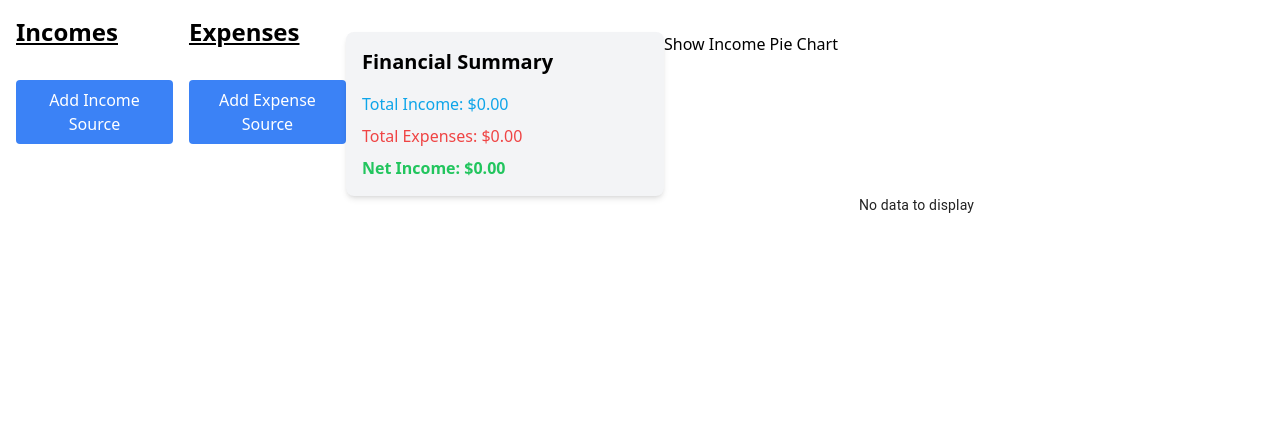
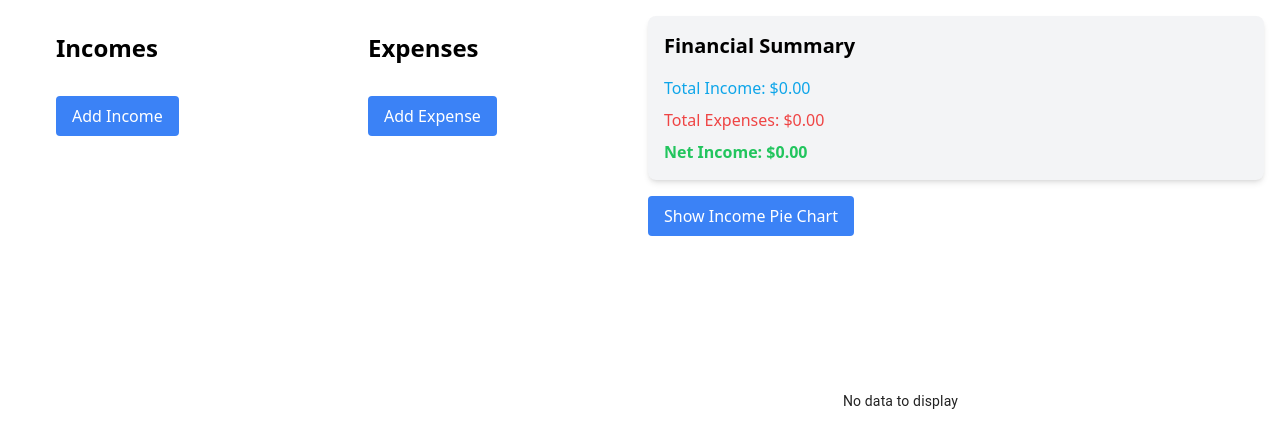
Before and after one commit to cto234/budget, a React (Create React App) app: page / in a window 1280 px wide. Shown: the top 448 px of the page. Built offline with nearby package versions, Linux system fonts and the light colour scheme.

Commit message:
Fixed formatting for main components. Began styling.

```diff
--- a/package.json
+++ b/package.json
@@ -5,6 +5,9 @@
   "dependencies": {
     "@emotion/react": "^11.11.4",
     "@emotion/styled": "^11.11.5",
+    "@fortawesome/fontawesome-svg-core": "^6.5.2",
+    "@fortawesome/free-solid-svg-icons": "^6.5.2",
+    "@fortawesome/react-fontawesome": "^0.2.2",
     "@mui/material": "^5.15.19",
     "@mui/x-charts": "^7.6.2",
     "@testing-library/jest-dom": "^5.17.0",
--- a/src/components/AddExpenseButton/AddExpenseButton.js
+++ b/src/components/AddExpenseButton/AddExpenseButton.js
@@ -1,4 +1,6 @@
 import React, { useState, useEffect } from 'react';
+import { FontAwesomeIcon } from '@fortawesome/react-fontawesome';
+import { faTrash } from '@fortawesome/free-solid-svg-icons';
 
 const AddExpenseButton = ({ source, onRemove, onUpdate }) => {
     const [title, setTitle] = useState(source.title || '');
@@ -26,25 +28,27 @@ const AddExpenseButton = ({ source, onRemove, onUpdate }) => {
     };
 
     return (
-        <div className="addExpenseButtonContainer">
+        <div className="flex items-center border border-gray-300 p-2 mb-2 rounded bg-gray-100">
+            <div className='flex-grow flex items-center space-x-2'>
                 <input
-                className="expenseTitleInput"
+                    className="border border-gray-300 p-1 rounded outline-none text-sm w-20"
                     type="text"
-                placeholder="Enter title"
+                    placeholder="Title"
                     value={title}
                     onChange={handleTitleChange}
                 />
                 <input
-                className="expenseInput"
+                    className="p-1 rounded outline-none text-sm border border-gray-300 w-20"
                     type="number"
                     step="0.01"
-                placeholder="Enter amount"
+                    placeholder="Amount"
                     value={amount}
                     onChange={handleAmountChange}
                 />
-            <button className="removeButton" onClick={handleRemove}>
-                Remove
+                <button className="ml-2 text-red-600" onClick={handleRemove}>
+                    <FontAwesomeIcon icon={faTrash} />
                 </button>
+            </div>
         </div>
     );
 };
--- a/src/components/AddIncomeButton/AddIncomeButton.js
+++ b/src/components/AddIncomeButton/AddIncomeButton.js
@@ -1,4 +1,6 @@
 import React, { useState, useEffect } from 'react';
+import { FontAwesomeIcon } from '@fortawesome/react-fontawesome';
+import { faTrash } from '@fortawesome/free-solid-svg-icons';
 
 const AddIncomeButton = ({ source, onRemove, onUpdate }) => {
     const [title, setTitle] = useState(source.title || '');
@@ -26,24 +28,26 @@ const AddIncomeButton = ({ source, onRemove, onUpdate }) => {
     };
 
     return (
-        <div className="addIncomeButtonContainer">
+        <div className="flex items-center border border-gray-300 p-2 mb-2 rounded bg-gray-100">
+            <div className="flex-grow flex items-center space-x-2">
                 <input
-                className="IncomeTitleInput"
                     type="text"
-                placeholder="Enter title"
+                    className="border border-gray-300 p-1 rounded outline-none text-sm w-20"
+                    placeholder="Title"
                     value={title}
                     onChange={handleTitleChange}
                 />
                 <input
-                className="IncomeInput"
                     type="number"
                     step="0.01"
-                placeholder="Enter amount"
+                    className="border border-gray-300 p-1 rounded outline-none text-sm w-20"
+                    placeholder="Amount"
                     value={amount}
                     onChange={handleAmountChange}
                 />
-            <button className="removeButton" onClick={handleRemove}>
-                Remove
+            </div>
+            <button className="ml-2 text-red-600" onClick={handleRemove}>
+                <FontAwesomeIcon icon={faTrash} />
             </button>
         </div>
     );
--- a/src/components/ExpenseTracker/ExpenseTracker.js
+++ b/src/components/ExpenseTracker/ExpenseTracker.js
@@ -3,7 +3,7 @@ import AddExpenseButton from '../AddExpenseButton/AddExpenseButton';
 
 const ExpenseTracker = ({ expenseSources, addExpenseSource, removeExpenseSource, updateExpenseSource, totalExpenses }) => {
     return (
-        <div className="expenseTracker">
+        <div className="max-w-md w-64 mx-auto p-4">
             <h1 className="text-2xl font-bold mb-4">Expenses</h1>
             {expenseSources.map((source) => (
                 <AddExpenseButton
@@ -21,7 +21,7 @@ const ExpenseTracker = ({ expenseSources, addExpenseSource, removeExpenseSource,
                 className="mt-4 px-4 py-2 bg-blue-500 text-white rounded hover:bg-blue-600 focus:outline-none focus:ring-2 focus:ring-blue-300"
                 onClick={addExpenseSource}
             >
-                Add Expense Source
+                Add Expense
             </button>
         </div>
     );
--- a/src/components/FinanceManager/FinanceManager.js
+++ b/src/components/FinanceManager/FinanceManager.js
@@ -86,8 +86,9 @@ const FinanceManager = () => {
           }));
 
     return (
-        <div className="flex justify-between p-4">
-            <div className="w-1/2 pr-2 underline">
+        <div className="flex p-4">
+            <div className="w-1/2 flex pr-2 space-x-2">
+                <div className="w-1/2 h-screen overflow-y-auto">
                     <IncomeTracker
                         incomeSources={incomeSources}
                         addIncomeSource={addIncomeSource}
@@ -96,7 +97,7 @@ const FinanceManager = () => {
                         totalIncome={totalIncome}
                     />
                 </div>
-            <div className="w-1/2 pl-2 underline">
+                <div className="w-1/2 h-screen overflow-y-auto">
                     <ExpenseTracker
                         expenseSources={expenseSources}
                         addExpenseSource={addExpenseSource}
@@ -105,11 +106,16 @@ const FinanceManager = () => {
                         totalExpenses={totalExpenses}
                     />
                 </div>
-            <div className="w-full mt-4">
+            </div>
+            <div className="w-1/2 flex flex-col pl-2">
+                <div className="mb-4">
                     <FinancialSummary totalIncome={totalIncome} totalExpenses={totalExpenses} />
                 </div>
-            <div className="w-full mt-4">
-                <button onClick={() => setShowExpenses(!showExpenses)}>
+                <div>
+                    <button
+                        className="px-4 py-2 bg-blue-500 text-white rounded hover:bg-blue-600 focus:outline-none focus:ring-2 focus:ring-blue-300 mb-4"
+                        onClick={() => setShowExpenses(!showExpenses)}
+                    >
                         {showExpenses ? 'Show Income Pie Chart' : 'Show Expenses Pie Chart'}
                     </button>
                     <PieChartComponent
@@ -118,6 +124,7 @@ const FinanceManager = () => {
                     />
                 </div>
             </div>
+        </div>
     );
 };
 
--- a/src/components/IncomeTracker/IncomeTracker.js
+++ b/src/components/IncomeTracker/IncomeTracker.js
@@ -3,7 +3,7 @@ import AddIncomeButton from '../AddIncomeButton/AddIncomeButton';
 
 const IncomeTracker = ({ incomeSources, addIncomeSource, removeIncomeSource, updateIncomeSource, totalIncomes }) => {
     return (
-        <div className="incomeTracker">
+        <div className="max-w-md w-64 mx-auto p-4">
             <h1 className="text-2xl font-bold mb-4">Incomes</h1>
             {incomeSources.map((source) => (
                 <AddIncomeButton
@@ -21,7 +21,7 @@ const IncomeTracker = ({ incomeSources, addIncomeSource, removeIncomeSource, upd
                 className="mt-4 px-4 py-2 bg-blue-500 text-white rounded hover:bg-blue-600 focus:outline-none focus:ring-2 focus:ring-blue-300"
                 onClick={addIncomeSource}
             >
-                Add Income Source
+                Add Income
             </button>
         </div>
     );
```
Also changed, not shown: 2 other files (tests, documents, lock files or other folders). Lines whose indentation alone changed are shown as unchanged.
